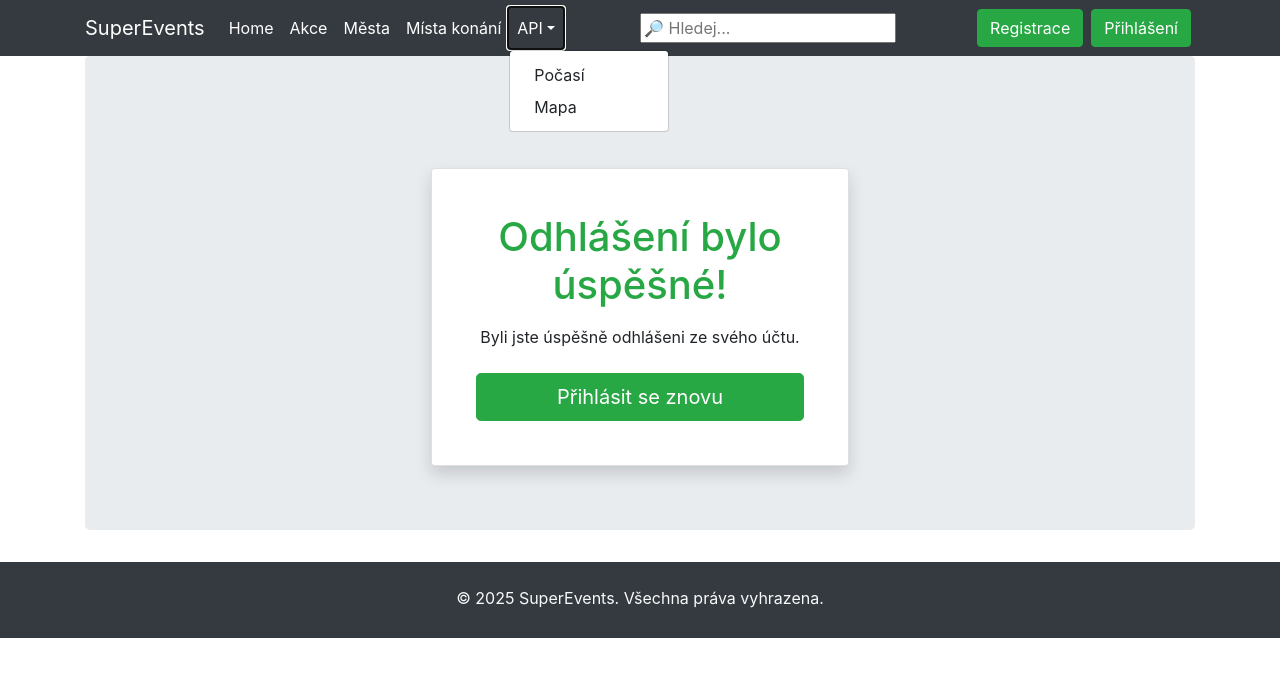
After one commit to AFitzpatrik/petr_ondra_patrik_finalni_projekt, a Django app: page /accounts/logout_success/ in a window 1280 px wide, after a click on "API". The commit adds this page. Shown: the top 677 px of the page. Run offline with Django 5.2, Linux system fonts and the light colour scheme; parts of the project's set-up code (start-up, migrations or seed data) failed here and were passed over; some libraries are stand-ins or nearby versions.

Commit message:
ADD Search bar, api, dropdown manu ADD Success registration page ADD Success logout page

```diff
--- a/SuperEvents/urls.py
+++ b/SuperEvents/urls.py
@@ -21,7 +21,7 @@ from django.conf import settings
 from django.conf.urls.static import static
 from django.contrib.staticfiles.urls import staticfiles_urlpatterns
 
-from accounts.views import SignUpView, UserLogoutView
+from accounts.views import SignUpView, UserLogoutView, RegistrationSuccessView, LogoutSuccessView
 from viewer.views import home, EventsListView, EventDetailView, CitiesListView, LocationsListView
 
 urlpatterns = [
@@ -33,8 +33,10 @@ urlpatterns = [
     path('locations/', LocationsListView.as_view(), name='locations'),
 
     path('accounts/signup/', SignUpView.as_view(), name='signup'),
+    path('accounts/registration_success/', RegistrationSuccessView.as_view(), name='registration_success'),
     path('accounts/login/', LoginView.as_view(template_name='login.html'), name='login'),
     path('accounts/logout/', UserLogoutView.as_view(), name='logout'),
+    path('accounts/logout_success/', LogoutSuccessView.as_view(), name='logout_success'),
 
 ]
 
--- a/accounts/views.py
+++ b/accounts/views.py
@@ -1,7 +1,7 @@
 from django.contrib.auth import logout
 from django.shortcuts import render, redirect
 from django.urls import reverse_lazy
-from django.views.generic import CreateView, View
+from django.views.generic import CreateView, View, TemplateView
 from django.contrib.messages import success
 
 from accounts.forms import SignUpForm
@@ -10,16 +10,21 @@ from accounts.forms import SignUpForm
 class UserLogoutView(View):
     def get(self, request):
         logout(request)
-        return redirect('home')
+        return redirect('logout_success')
         #return redirect(request.META.get('HTTP_REFERER', '/'))  #zůstat na stejné stránce
 
 
 class SignUpView(CreateView):
     template_name = 'registration.html'
     form_class = SignUpForm
-    success_url = reverse_lazy('home')
 
     def form_valid(self, form):
-        response = super().form_valid(form)
+        self.object = form.save()
         success(self.request, f'Účet pro uživatele {form.instance.username} byl úspěšně vytvořen!')
-        return response
+        return redirect('registration_success')
+
+class RegistrationSuccessView(TemplateView):
+    template_name = 'registration_success.html'
+
+class LogoutSuccessView(TemplateView):
+    template_name = 'logout_success.html'
--- /dev/null
+++ b/viewer/templates/logout_success.html
@@ -0,0 +1,19 @@
+{% extends 'base.html' %}
+
+{% block title %}
+Odhlášení úspěšné | Super Events
+{% endblock %}
+
+{% block content %}
+<div class="row justify-content-center mt-5">
+    <div class="col-12 col-md-8 col-lg-5">
+        <div class="card shadow rounded text-center p-4">
+            <div class="card-body">
+                <h1 class="card-title text-success mb-3">Odhlášení bylo úspěšné!</h1>
+                <p class="card-text mb-4">Byli jste úspěšně odhlášeni ze svého účtu.</p>
+                <a href="{% url 'login' %}" class="btn btn-success btn-lg w-100">Přihlásit se znovu</a>
+            </div>
+        </div>
+    </div>
+</div>
+{% endblock %}
--- a/viewer/templates/navbar.html
+++ b/viewer/templates/navbar.html
@@ -1,6 +1,6 @@
 <nav class="navbar navbar-expand-lg navbar-dark bg-dark">
     <div class="container fixed">
-        <a class="navbar-brand" href="/">SuperEvents</a>
+        <a class="navbar-brand" href="{% url 'home' %}">SuperEvents</a>
         <button
                 class="navbar-toggler" type="button"
                 data-toggle="collapse" data-target="#navbarNavAltMarkup"
@@ -13,15 +13,41 @@
                 <a class="nav-item nav-link active" href="{% url 'events' %}">Akce</a>
                 <a class="nav-item nav-link active" href="{% url 'cities' %}">Města</a>
                 <a class="nav-item nav-link active" href="{% url 'locations' %}">Místa konání</a>
+
             </div>
+
+            <div class="navbar-nav">
+                <div class="nav-item dropdown">
+                    <a class="nav-link active dropdown-toggle" href="#" data-toggle="dropdown">API</a>
+                    <div class="dropdown-menu">
+                        <a class="dropdown-item" href="#">Počasí</a>
+                        <a class="dropdown-item" href="#">Mapa</a>
+                    </div>
+                </div>
+            </div>
+
             <div class="navbar-nav ml-auto">
+                <div class="search-div">
+                    <form method="post" action="/search/">
+                        {% csrf_token %}
+                        <input type="text" id="search" name="search" placeholder="🔎 Hledej...">
+                    </form>
+                </div>
+            </div>
+
+            <div class="navbar-nav ml-auto text-white d-flex align-items-center">
                 {% if user.is_authenticated %}
-                    <span class="navbar-text text-light">
-                        Vítej, {{ user.first_name|default:user.username }}!
-                    </span>
-                    <a class="nav-item btn btn-danger mx-1 rounded" href="{% url 'logout' %}">Odhlásit</a>
-
-
+                    <a class="btn btn-success mx-1" href="#">➕ Přidat událost</a>
+                    <div class="nav-item dropdown">
+                        <a class="nav-link active dropdown-toggle" href="#" data-toggle="dropdown">
+                            Ahoj, {{ user.first_name|default:user.username }}!
+                        </a>
+                        <div class="dropdown-menu dropdown-menu-end">
+                            <a class="dropdown-item" href="#">Můj profil</a>
+                            <a class="dropdown-item" href="#">Nastavení</a>
+                            <a class="dropdown-item" href="{% url 'logout' %}">Odhlásit</a>
+                        </div>
+                    </div>
                 {% else %}
                     <a class="nav-item btn btn-success mx-1" href="{% url 'signup' %}">Registrace</a>
                     <a class="nav-item btn btn-success mx-1" href="{% url 'login' %}?next={{ request.path }}">Přihlášení</a>
```
Also changed, not shown: viewer/templates/registration_success.html (added, +19 -0 lines), readme.md.
